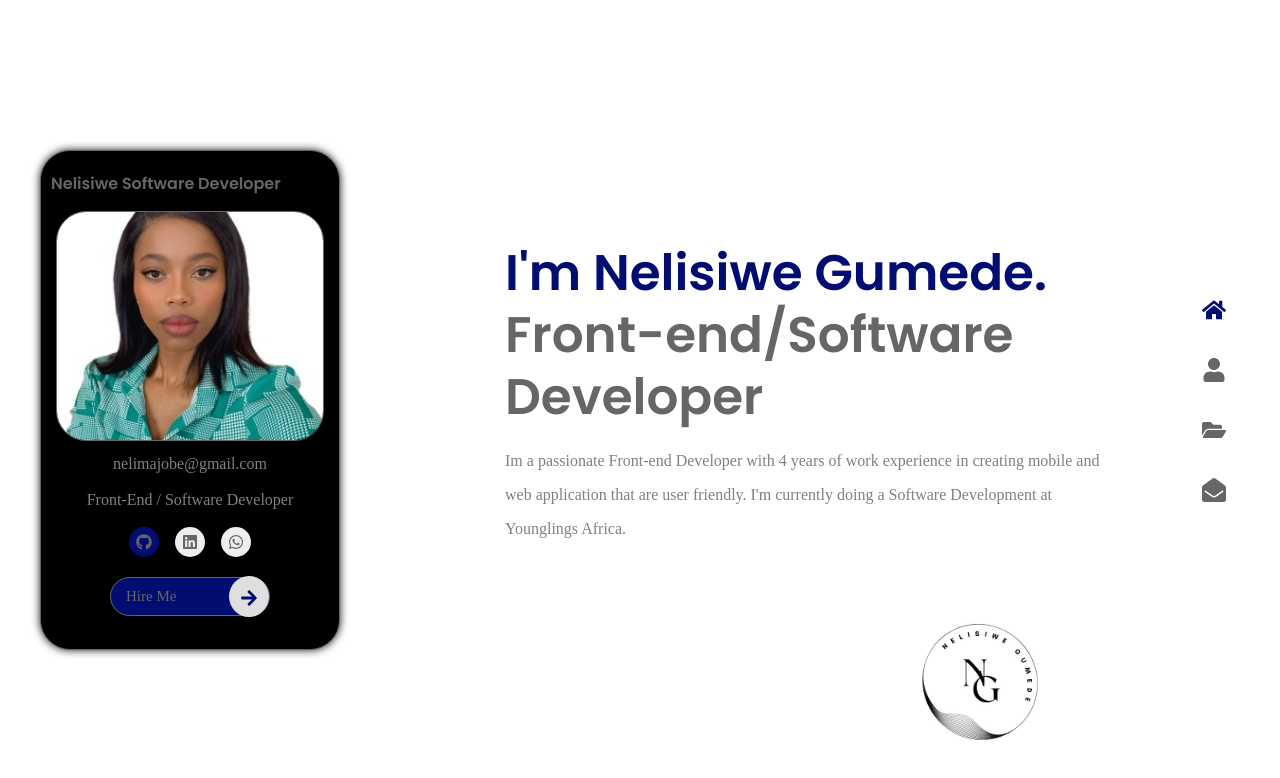
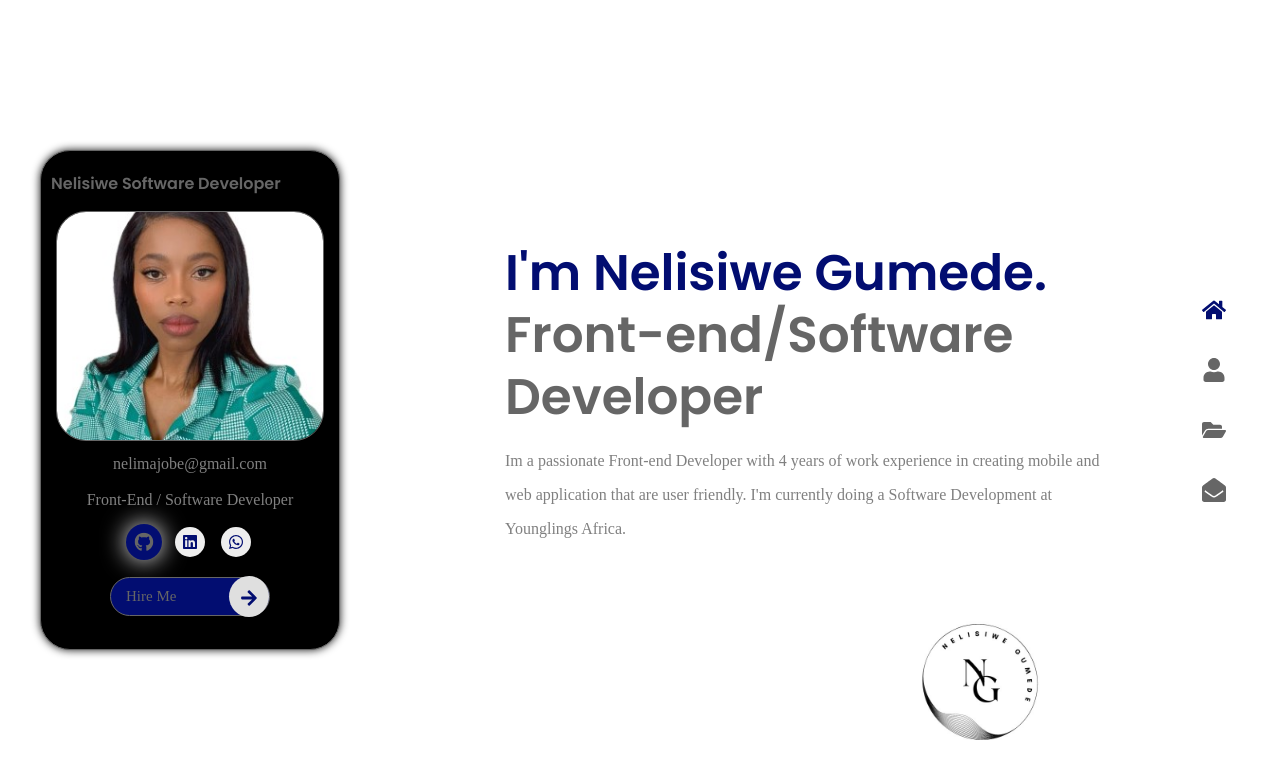
Before and after one commit to Nelisiwe/Nelisiwe-Portfolio, a React (Vite) app: page / in a window 1280 px wide. In both pictures the pointer is over the link 144 px from the left and 542 px from the top of the page. Shown: the top 778 px of the page. Built offline with nearby package versions, Linux system fonts and the light colour scheme; a web font is replaced by a local one.

Commit message:
home and contact section icon modifying colors

```diff
--- a/src/pages/contact/contact.css
+++ b/src/pages/contact/contact.css
@@ -51,7 +51,7 @@
 
 .contact_social-link {
     background-color: var(--container-color);
-    color: var(--title-text-color);
+    color: var(--main-color);
     width: 40px;
     height: 40px;
     border-radius: 50%;
@@ -63,6 +63,9 @@
 .contact_social-link:hover {
     background-color: var(--main-color);
     color: var(--title-text-color);
+    transform: scale(1.2);
+    transition-duration: 0.5s;
+    box-shadow: 0 0 20px rgba(12, 2, 71, 9);
 }
 
 .form_input-group {
--- a/src/pages/home/home.css
+++ b/src/pages/home/home.css
@@ -83,7 +83,7 @@
 
  .home_social-link {
     background-color: var(--container-color);
-    color: var(--title-text-color);
+    color: var(--main-color);
     width: 30px;
     height: 30px;
     border-radius: 50%;
@@ -95,6 +95,9 @@
 .home_social-link:hover {
     background-color: var(--main-color);
     color: var(--title-text-color);
+    transform: scale(1.2);
+    transition-duration: 0.5s;
+    box-shadow: 0 0 20px rgba(243, 243, 245, 5);
 }
 
 .home_button_container  {
```
